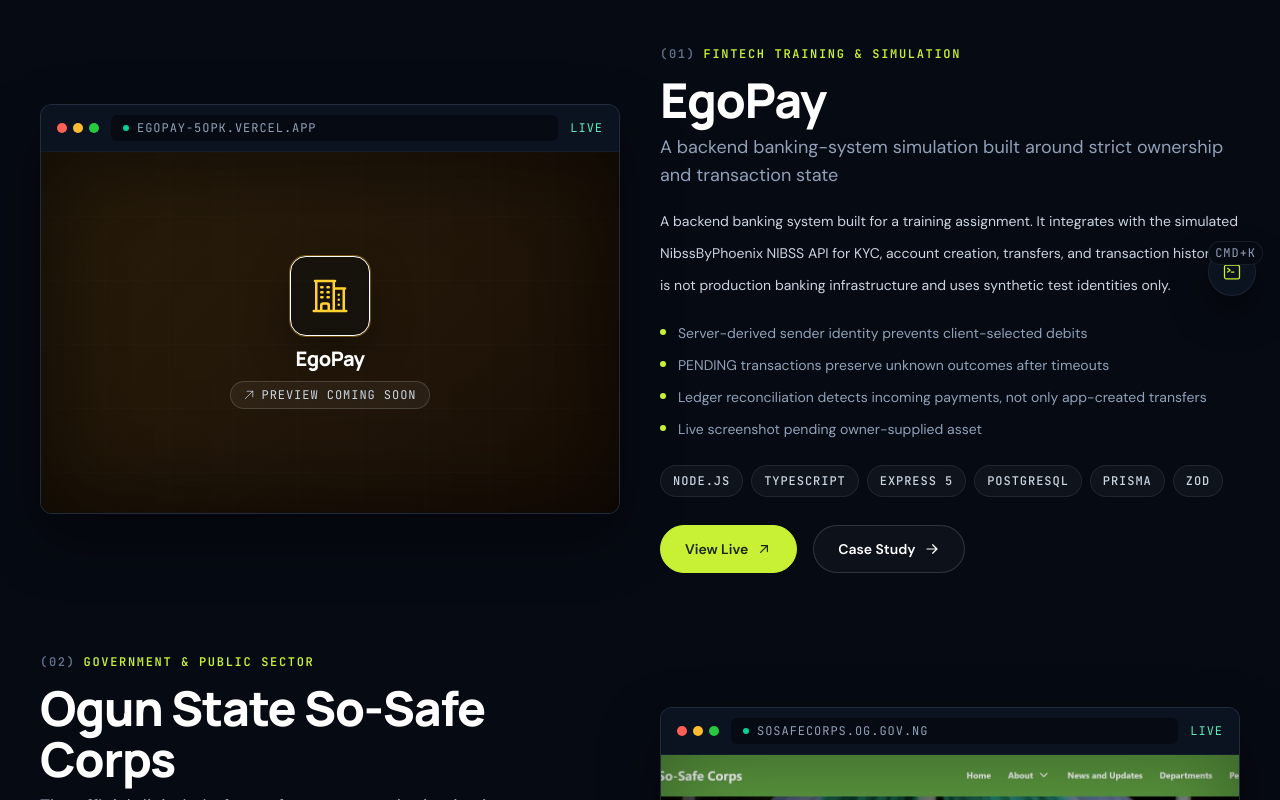
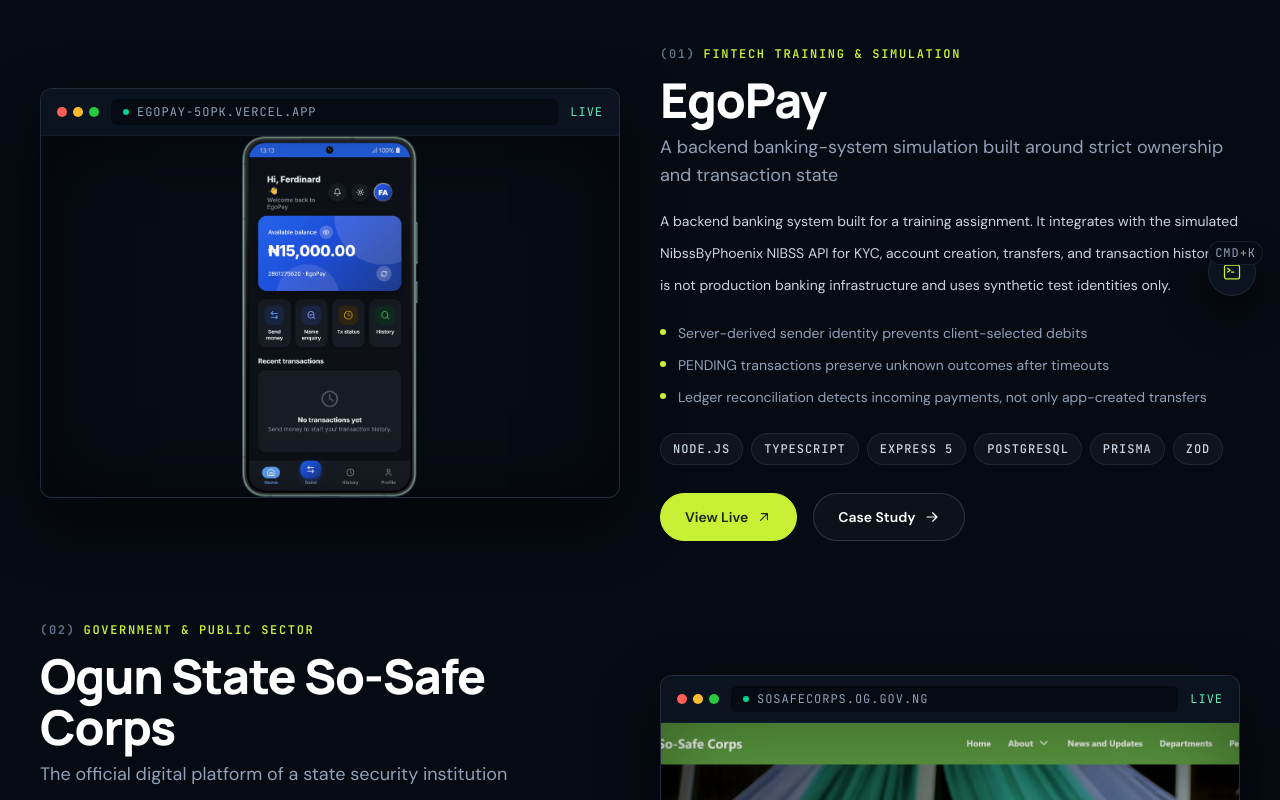
Before and after one commit to Iconvibes/my-Portfolio, a React (Vite) app: page /work in a window 1280 px wide. Shown: the part 480-1280 px from the top of the page. Built offline with nearby package versions, Linux system fonts and the light colour scheme.

Commit message:
added egopay dashboard pic as project image

```diff
--- a/src/content/projects.js
+++ b/src/content/projects.js
@@ -18,16 +18,17 @@
     highlights: [
       'Server-derived sender identity prevents client-selected debits',
       'PENDING transactions preserve unknown outcomes after timeouts',
-      'Ledger reconciliation detects incoming payments, not only app-created transfers',
-      'Live screenshot pending owner-supplied asset'
+      'Ledger reconciliation detects incoming payments, not only app-created transfers'
     ],
     tech: ['Node.js', 'TypeScript', 'Express 5', 'PostgreSQL', 'Prisma', 'Zod'],
     status: 'live',
     href: 'https://egopay-5opk.vercel.app/',
     caseStudyUrl: '/case-study/egopay',
     domain: 'egopay-5opk.vercel.app',
-    imageWidth: 1200,
-    imageHeight: 750,
+    image: '/egopay.png',
+    imageWidth: 864,
+    imageHeight: 1792,
+    imageFit: 'contain',
     featured: false,
     accent: 'amber'
   },
@@ -175,30 +176,6 @@
     imageHeight: 738,
     featured: false,
     accent: 'cyan'
-  },
-  {
-    slug: 'ego-pay',
-    name: 'Ego Pay',
-    tagline: 'A focused mobile money experience for everyday transfers',
-    sector: 'Fintech',
-    description:
-      'A mobile-first fintech experience designed to make sending money, checking balances, and reviewing transaction activity feel clear and dependable.',
-    highlights: [
-      'Mobile-first wallet dashboard',
-      'Clear balance and transaction states',
-      'Fast access to everyday money actions'
-    ],
-    tech: ['React', 'Tailwind CSS', 'Node.js'],
-    status: 'production',
-    href: '',
-    caseStudyUrl: '',
-    domain: 'In Production',
-    image: '/egopay.png',
-    imageWidth: 864,
-    imageHeight: 1792,
-    imageFit: 'contain',
-    featured: false,
-    accent: 'cyan'
   }
 ];
 
```
